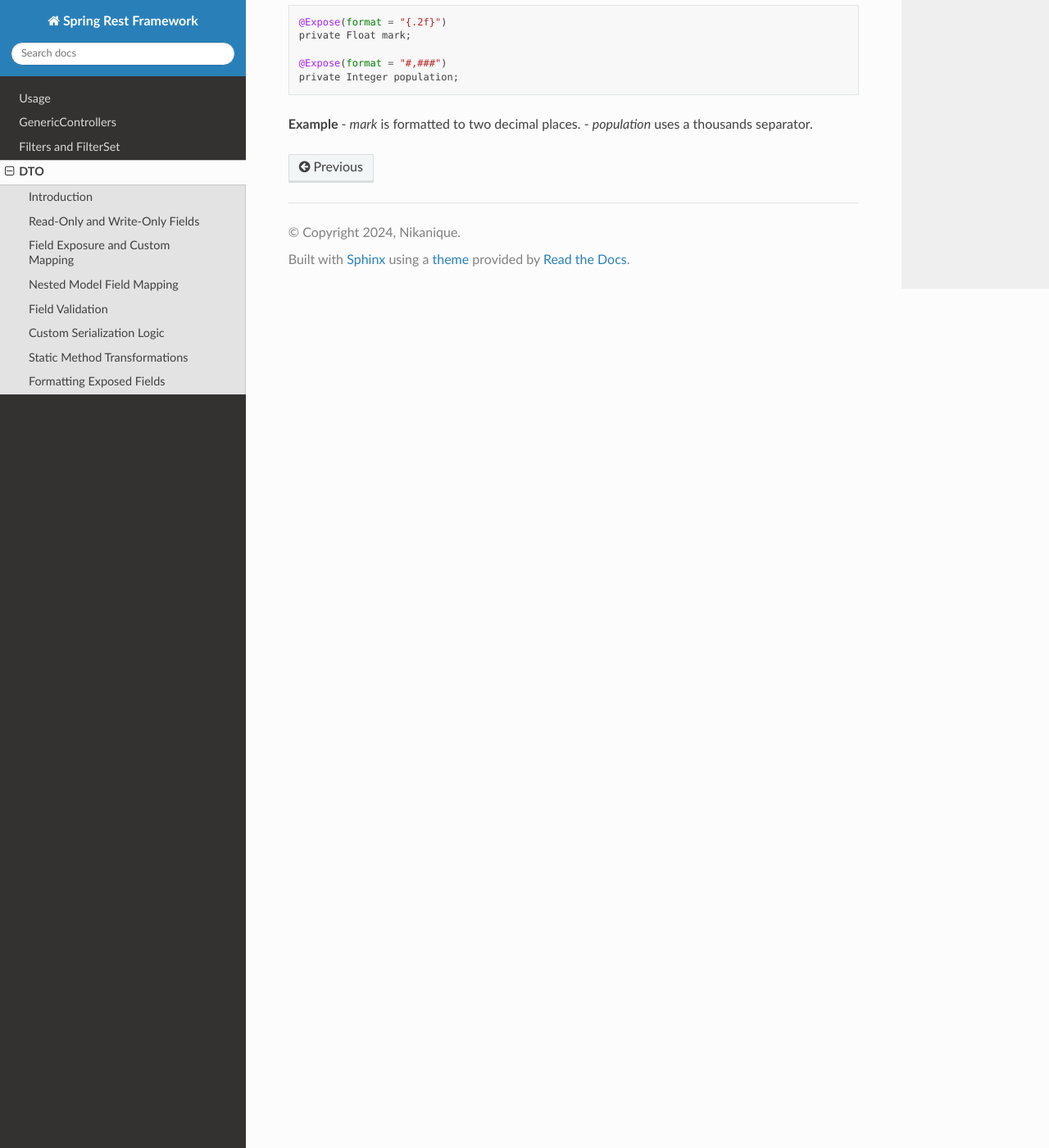
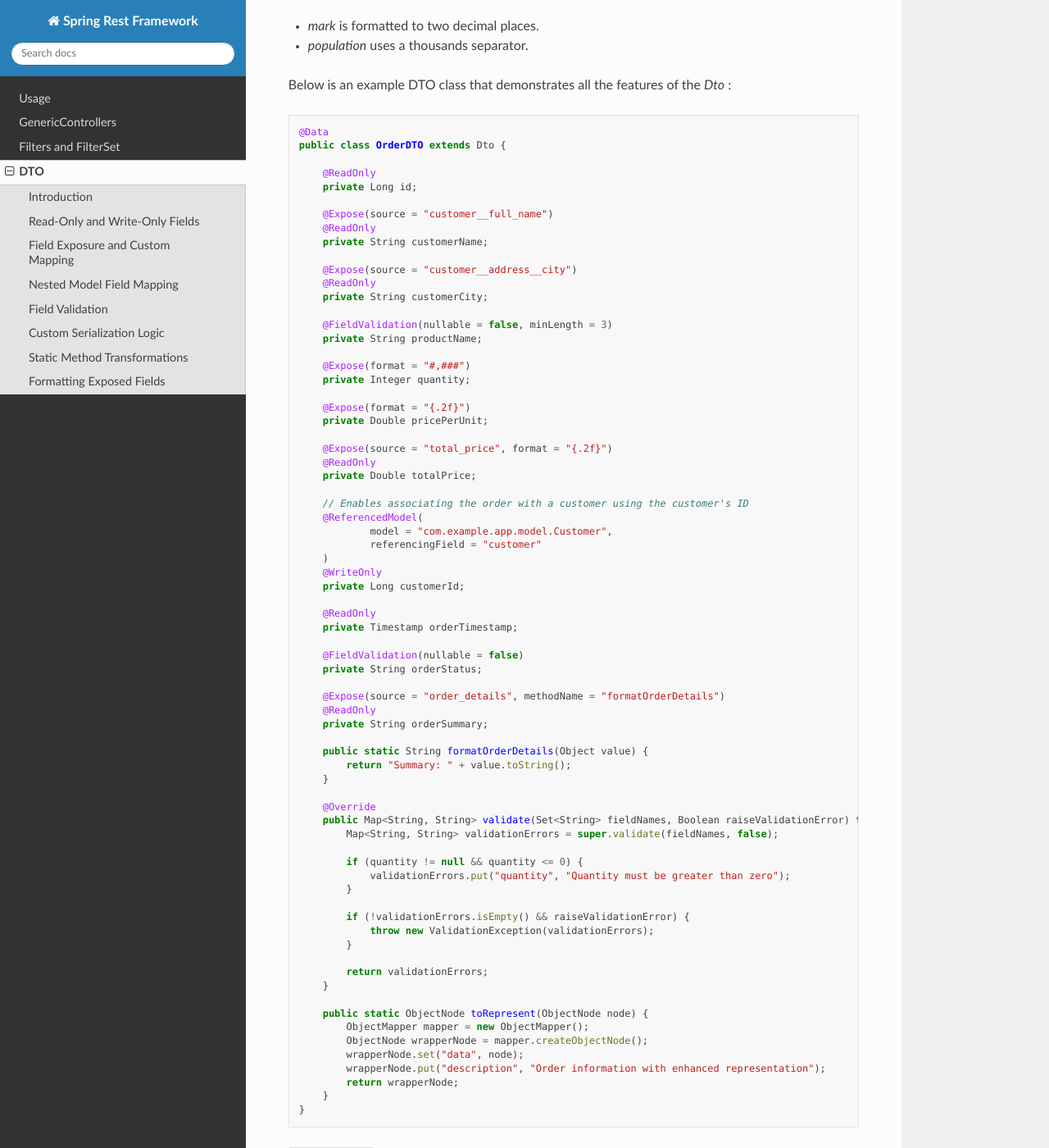
Before and after one commit to nikanique/spring-rest-framework-tutorial, a Sphinx documentation site: the page built from docs/source/Dto.rst, in a window 1280 px wide and 1400 px high, scrolled down 3272 px. Shown: the whole window at 82% size. Built offline with Sphinx 7.4.7 and the Read the Docs theme 3.1.0, drawn with Linux system fonts in a browser that asks for light colours; pages that are not in the unit, such as notebooks, are missing from menus; some of the changed text lies outside the part shown.

Commit message:
feat: dto example

```diff
--- a/docs/source/Dto.rst
+++ b/docs/source/Dto.rst
@@ -149,6 +146,85 @@ Use the `format` parameter in the `@Expose` annotation to specify custom output
     @Expose(format = "#,###")
     private Integer population;
 
-**Example**
+
 - `mark` is formatted to two decimal places.
 - `population` uses a thousands separator.
+
+
+
+Below is an example DTO class that demonstrates all the features of the `Dto` :
+
+.. code-block:: java
+
+    @Data
+    public class OrderDTO extends Dto {
+
+        @ReadOnly
+        private Long id;
+
+        @Expose(source = "customer__full_name")
+        @ReadOnly
+        private String customerName;
+
+        @Expose(source = "customer__address__city")
+        @ReadOnly
+        private String customerCity;
+
+        @FieldValidation(nullable = false, minLength = 3)
+        private String productName;
+
+        @Expose(format = "#,###")
+        private Integer quantity;
+
+        @Expose(format = "{.2f}")
+        private Double pricePerUnit;
+
+        @Expose(source = "total_price", format = "{.2f}")
+        @ReadOnly
+        private Double totalPrice;
+
+        // Enables associating the order with a customer using the customer's ID
+        @ReferencedModel(
+                model = "com.example.app.model.Customer",
+                referencingField = "customer"
+        )
+        @WriteOnly
+        private Long customerId;
+
+        @ReadOnly
+        private Timestamp orderTimestamp;
+
+        @FieldValidation(nullable = false)
+        private String orderStatus;
+
+        @Expose(source = "order_details", methodName = "formatOrderDetails")
+        @ReadOnly
+        private String orderSummary;
+
+        public static String formatOrderDetails(Object value) {
+            return "Summary: " + value.toString();
+        }
+
+        @Override
+        public Map<String, String> validate(Set<String> fieldNames, Boolean raiseValidationError) throws Throwable {
+            Map<String, String> validationErrors = super.validate(fieldNames, false);
+
+            if (quantity != null && quantity <= 0) {
+                validationErrors.put("quantity", "Quantity must be greater than zero");
+            }
+
+            if (!validationErrors.isEmpty() && raiseValidationError) {
+                throw new ValidationException(validationErrors);
+            }
+
+            return validationErrors;
+        }
+
+        public static ObjectNode toRepresent(ObjectNode node) {
+            ObjectMapper mapper = new ObjectMapper();
+            ObjectNode wrapperNode = mapper.createObjectNode();
+            wrapperNode.set("data", node);
+            wrapperNode.put("description", "Order information with enhanced representation");
+            return wrapperNode;
+        }
+    }
```
Also changed, not shown: other parts of docs/source/Dto.rst (+5 -8 lines).
